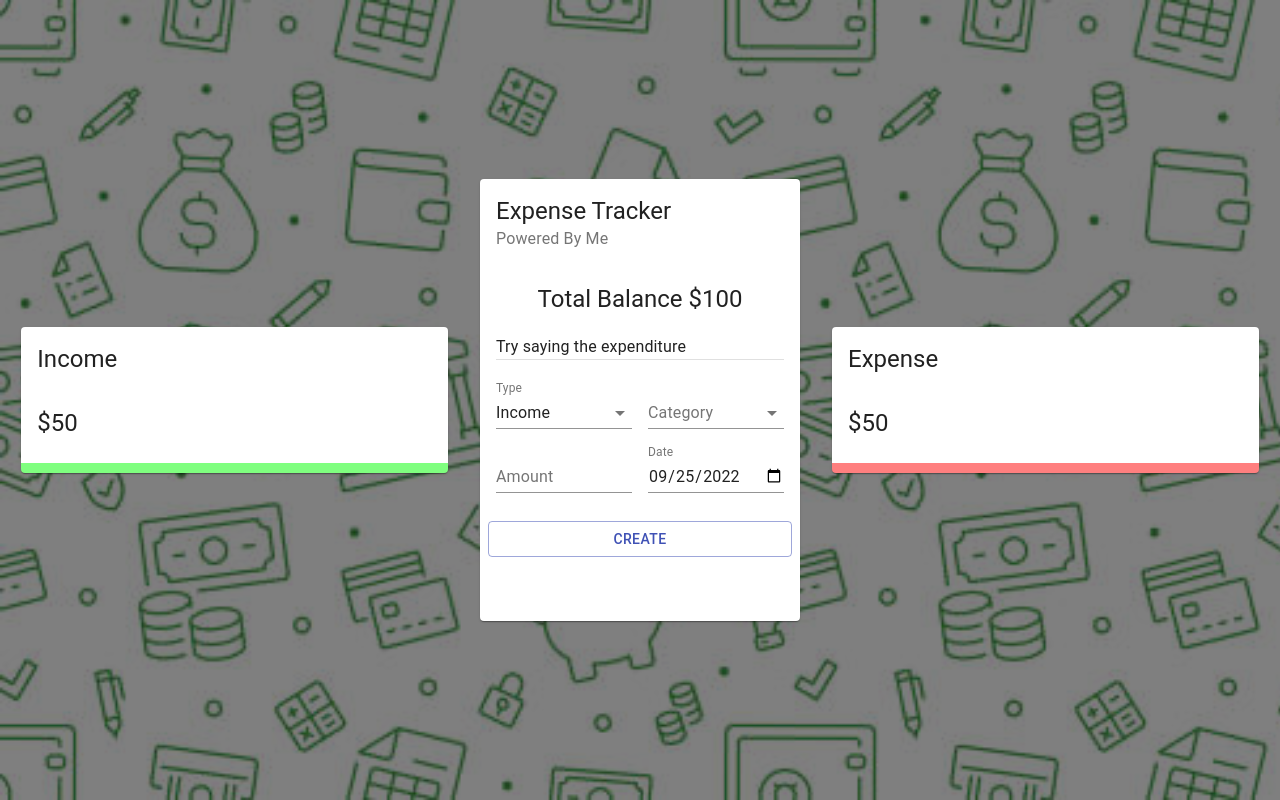
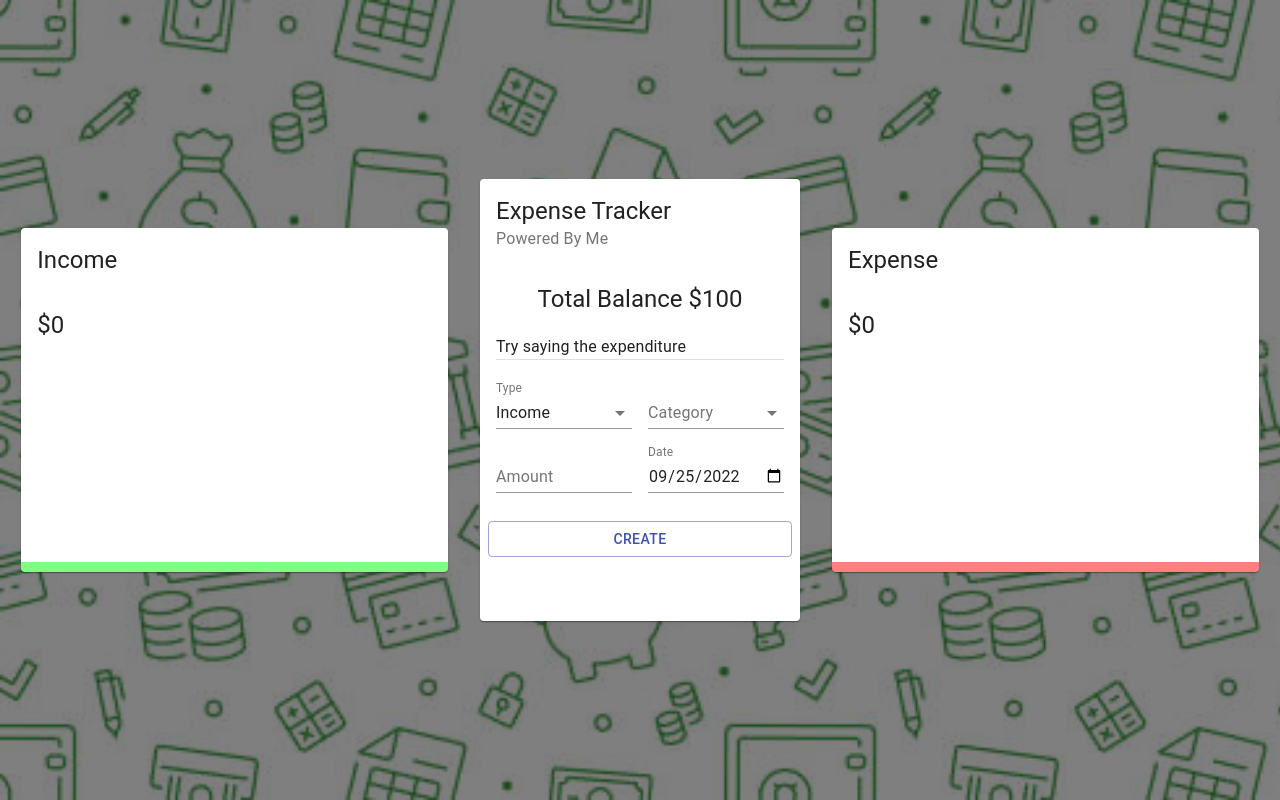
Before and after one commit to dwaipayanguha/budget-tracker, a React (Create React App) app: page / in a window 1280 px wide. Built offline with nearby package versions, Linux system fonts and the light colour scheme.

Commit message:
add: graphs in UI

```diff
--- a/package.json
+++ b/package.json
@@ -41,9 +41,9 @@
         "@material-ui/lab": "^4.0.0-alpha.61",
         "@speechly/react-client": "^2.1.2",
         "@speechly/react-ui": "^2.7.0",
-    "chart.js": "^3.9.1",
+        "chart.js": "2.9.4",
         "prettier": "^2.7.1",
-    "react-chartjs-2": "^4.3.1",
+        "react-chartjs-2": "2.11.1",
         "uuid": "^9.0.0"
     }
 }
--- a/src/components/Details/Details.js
+++ b/src/components/Details/Details.js
@@ -2,17 +2,19 @@
 import { Card, CardHeader, CardContent, Typography } from "@material-ui/core"
 import { Doughnut } from "react-chartjs-2"
 
+import useTransactions from "../../useTransactions"
 import useStyles from "./styles"
 
 const Details = ({ title }) => {
     const classes = useStyles()
+    const { total, chartData } = useTransactions(title)
 
     return (
         <Card className={title === "Income" ? classes.income : classes.expense}>
             <CardHeader title={title} />
             <CardContent>
-                <Typography variant="h5">$50</Typography>
-                {/* <Doughnut data="DATA" /> */}
+                <Typography variant="h5">${total}</Typography>
+                <Doughnut data={chartData} />
             </CardContent>
         </Card>
     )
--- /dev/null
+++ b/src/useTransactions.js
@@ -0,0 +1,36 @@
+import { useContext } from "react"
+import { ExpenseTrackerContext } from "./context/context"
+
+import { incomeCategories, expenseCategories, resetCategories } from "./constants/categories"
+
+const useTransactions = (title) => {
+    resetCategories()
+    const { transactions } = useContext(ExpenseTrackerContext)
+    const transactionsPerType = transactions.filter((t) => t.type === title)
+    const total = transactionsPerType.reduce((acc, currVal) => (acc += currVal.amount), 0)
+
+    const categories = title === "Income" ? incomeCategories : expenseCategories
+
+    console.log({ transactionsPerType, total, categories })
+
+    transactionsPerType.forEach((t) => {
+        const category = categories.find((c) => c.type === t.category)
+
+        if (category) category.amount += t.amount
+    })
+
+    const filteredCategories = categories.filter((c) => c.amount > 0)
+    const chartData = {
+        datasets: [
+            {
+                data: filteredCategories.map((c) => c.amount),
+                backgroundColor: filteredCategories.map((c) => c.color),
+            },
+        ],
+        labels: filteredCategories.map((c) => c.type),
+    }
+
+    return { total, chartData }
+}
+
+export default useTransactions
```
Also changed, not shown: 1 other file (tests, documents, lock files or other folders). Lines whose indentation alone changed are shown as unchanged.
